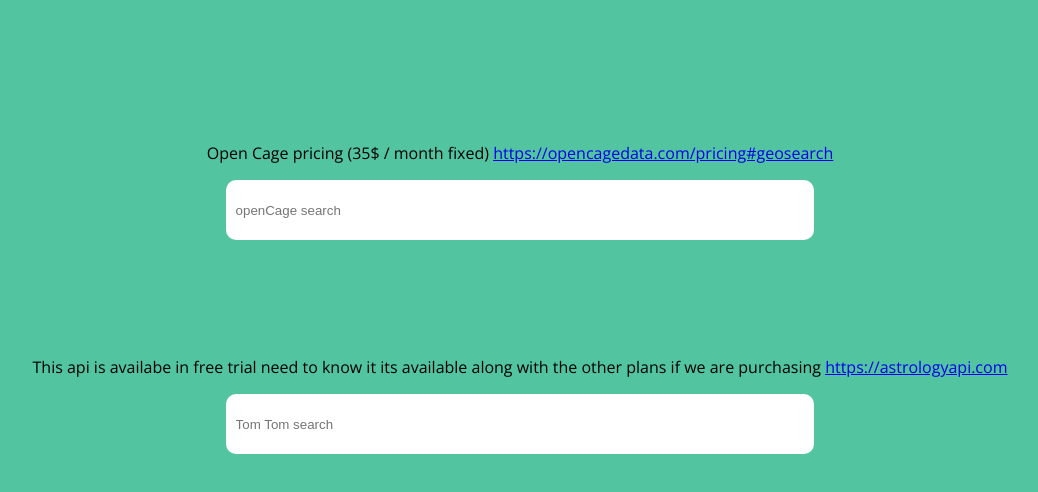
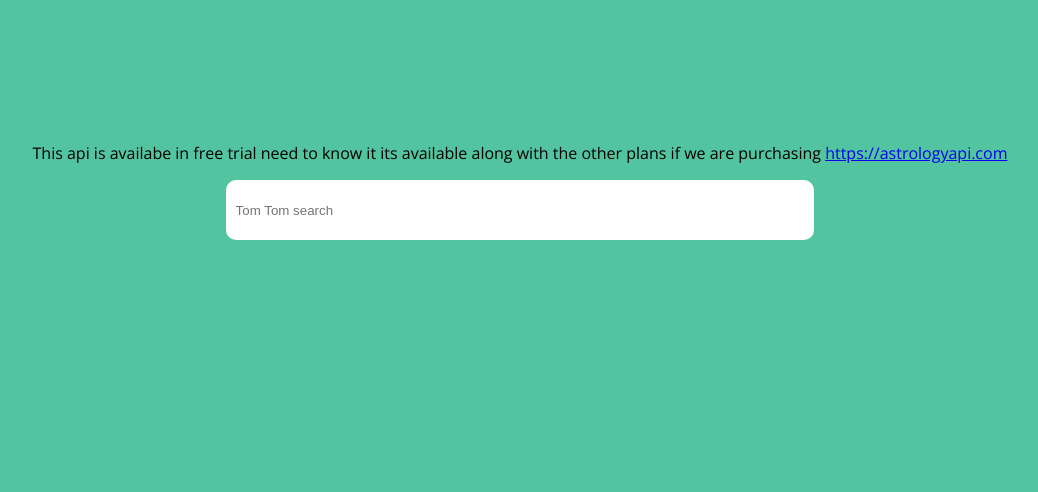
Before and after one commit to Ullas-A-2000/location, a plain HTML site: page index.html in a window 1280 px wide. Shown: the whole page, without its empty margins (120-1158 px from the left). Drawn offline with nearby package versions, Linux system fonts and the light colour scheme.

Commit message:
Update index.html

```diff
--- a/index.html
+++ b/index.html
@@ -10,12 +10,6 @@
         document.querySelectorAll('.list-group-item').forEach(item => item.remove());">
 <div style="display: flex;width: 100%; flex-direction: column; gap: 100px; align-items: center;margin-top: 10%; position :relative" >
 
-    <div style="flex: 1; width: 90%;" class="ipCont">
-        <p>Open Cage pricing (35$ / month fixed) <a href="https://opencagedata.com/pricing#geosearch">https://opencagedata.com/pricing#geosearch</a></p>
-        <input class="input" oninput="openCage(event)"  type="text" id="openCage" onclick="document.querySelectorAll('.list-group-item-load').forEach(item => item.remove());
-        document.querySelectorAll('.list-group-item').forEach(item => item.remove());" placeholder="openCage search">
-        <div id="openCageDropdown"></div>
-    </div>
     <div style="flex: 1; width: 90%" class="ipCont">
         <p>This api is availabe in free trial need to know it its available along with the other plans if we are purchasing <a href="https://astrologyapi.com">https://astrologyapi.com</a></p>
         <input class="input" oninput="astroApi(event)" type="text" id="tomtom" placeholder="Tom Tom search" onclick="document.querySelectorAll('.list-group-item-load').forEach(item => item.remove());
```
